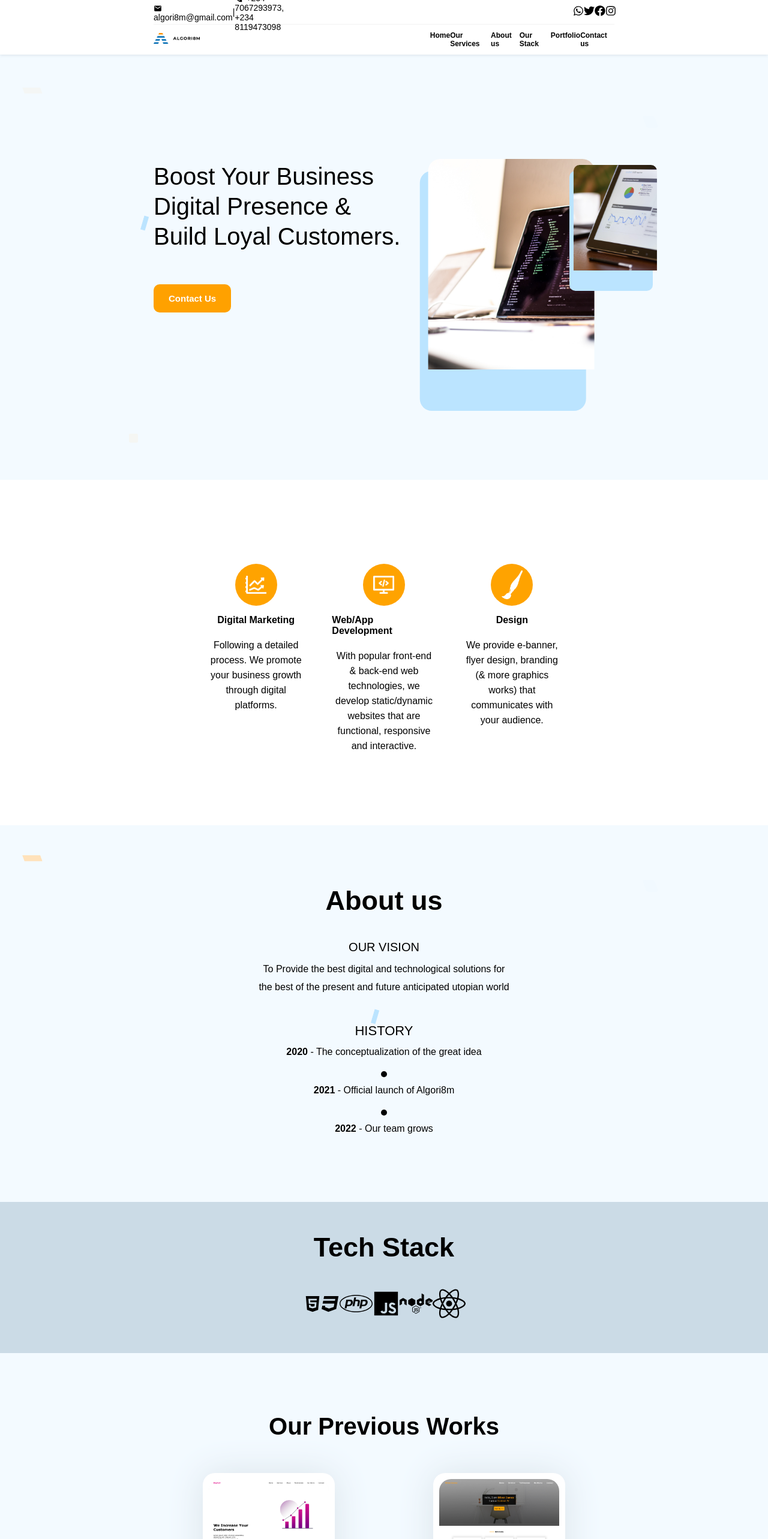
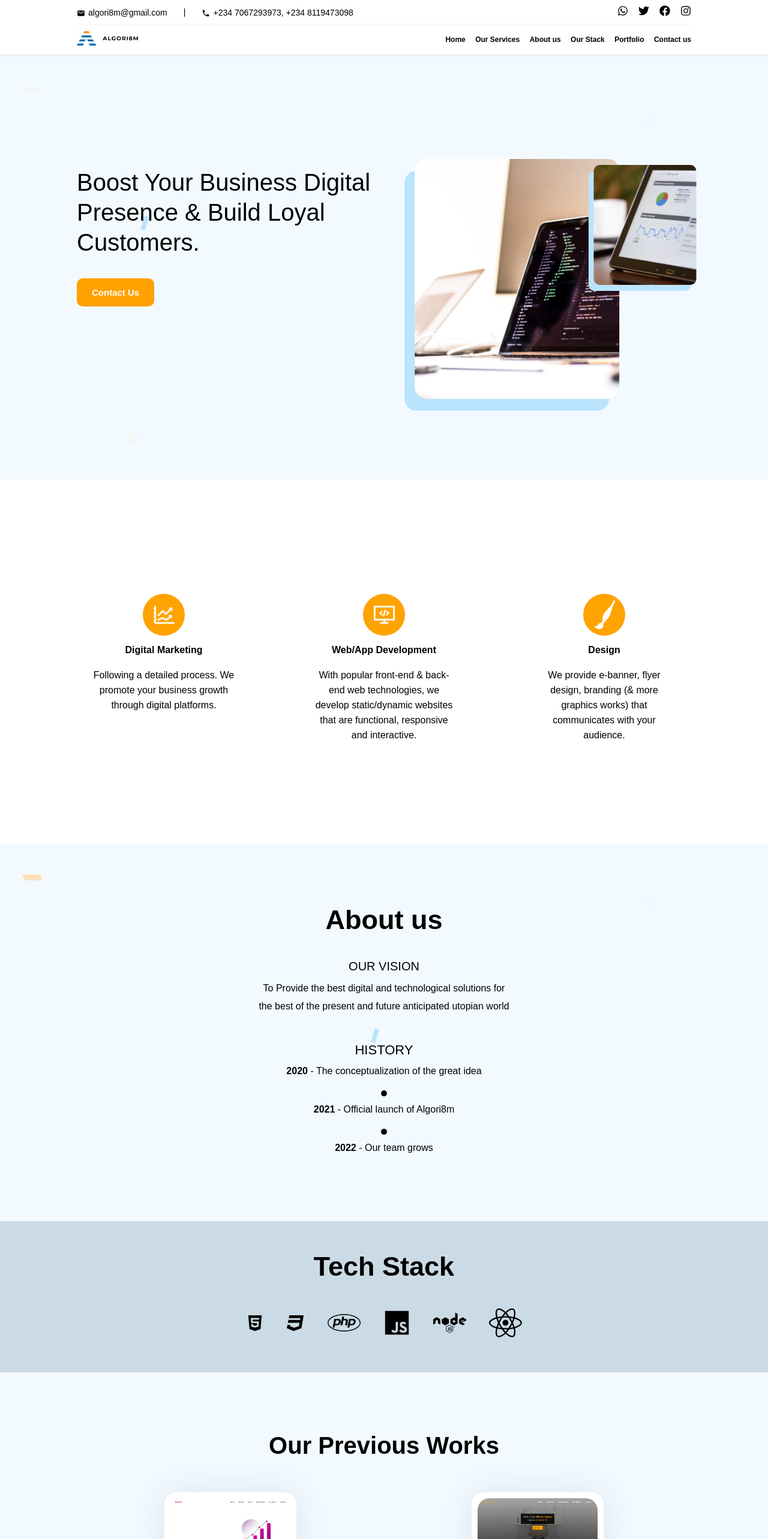
Before and after one commit to Algori8m/algori8mNew, a React (Create React App) app: page / in a window 1280 px wide. Shown: the top 2566 px of the page at 60% size. Built offline with nearby package versions, Linux system fonts and the light colour scheme.

Commit message:
Responsiveness Issues Resolved

```diff
--- a/src/components/AboutSection/aboutSection.css
+++ b/src/components/AboutSection/aboutSection.css
@@ -241,7 +241,7 @@ span.aboutAnime1 {
 
 
 
-@media screen and (max-width: 414px) {
+@media screen and (max-width: 500px) {
 
     .aboutSection{
         width: 100%;
--- a/src/components/Contactus/contactus.css
+++ b/src/components/Contactus/contactus.css
@@ -58,11 +58,24 @@
 }
 
 .contactUsList a p{
-    color: black;
+    color:   black;
 }
 
 
-@media screen and (max-width: 414px) {
+@media screen and (max-width: 1280px) {
+    .contactUs{
+        padding: 100px 10%;
+    }
+
+    .contactUsList li{
+        width: 180px;
+        box-sizing: border-box;
+    }
+
+}
+
+
+@media screen and (max-width: 500px) {
 
     .contactUs{
         width: 100%;
--- a/src/components/Footer/footer.css
+++ b/src/components/Footer/footer.css
@@ -1,27 +1,26 @@
-.footer{
+.footer {
   width: 100%;
   padding: 100px 20%;
   background-color: #f9f9f9;
   box-sizing: border-box;
 }
 
-.footerWrapper{
+.footerWrapper {
   width: 100%;
   display: flex;
   justify-content: space-around;
 }
 
-
-.quickLinksTitle{
+.quickLinksTitle {
   font-size: 25px;
   margin-bottom: 10px;
 }
 
-.quickLinksList{
+.quickLinksList {
   list-style: none;
 }
 
-.quickLinksList li{
+.quickLinksList li {
   margin-bottom: 10px;
   font-size: 14px;
   color: black;
@@ -29,53 +28,51 @@
   cursor: pointer;
 }
 
-
-.footerLogo img{
-    margin-top: 30px;
+.footerLogo img {
   width: 120px;
 }
 
-
-.socialMediaTitle{
+.socialMediaTitle {
   margin-bottom: 10px;
 }
 
-.socialMediaList{
+.socialMediaList {
   list-style: none;
 }
 
-.socialMediaList li{
+.socialMediaList li {
   margin-bottom: 10px;
   font-size: 14px;
   font-weight: 500;
-
 }
 
-
-.socialMediaList a{
+.socialMediaList a {
   text-decoration: none;
   color: black;
 }
 
-.copyright{
+.copyright {
   width: 100%;
   margin: 50px 0 0;
   display: flex;
   justify-content: center;
 }
 
+@media screen and (max-width: 1280px) {
+  .footer {
+    padding: 100px 10%;
+  }
+}
 
-
-@media screen and (max-width: 414px) {
-
-    .footer{
+@media screen and (max-width: 500px) {
+  .footer {
     width: 100%;
-        padding: 100px 5%;
+    padding: 100px 8%;
     background-color: #f9f9f9;
     box-sizing: border-box;
   }
 
-    .footerWrapper{
+  .footerWrapper {
     width: 100%;
     display: flex;
     flex-direction: row;
@@ -83,72 +80,83 @@
     justify-content: flex-start;
   }
 
-    .footerWrapper div:first-child{
-        margin-right: 100px;
+  .footerWrapper div:first-child {
+    margin-right: 180px;
     margin-bottom: 50px;
   }
 
-
-    .quickLinksTitle{
+  .quickLinksTitle {
     font-size: 18px;
     margin-bottom: 10px;
   }
 
-    .quickLinksList{
+  .quickLinksList {
     list-style: none;
   }
 
-    .quickLinksList li{
+  .quickLinksList li {
     margin-bottom: 10px;
     font-size: 12px;
     font-weight: 500;
-
   }
 
-    .quickLinksList a{
+  .quickLinksList a {
     text-decoration: none;
     color: black;
   }
 
-    .footerLogo{
+  .footerLogo {
     margin-bottom: 40px;
   }
 
-    .footerLogo img{
+  .footerLogo img {
     margin-top: 30px;
     width: 60px;
   }
 
-
-    .socialMediaTitle{
+  .socialMediaTitle {
     font-size: 18px;
     margin-bottom: 10px;
   }
 
-    .socialMediaList{
+  .socialMediaList {
     list-style: none;
   }
 
-    .socialMediaList li{
+  .socialMediaList li {
     margin-bottom: 10px;
     font-size: 12px;
     font-weight: 500;
-
   }
 
-
-    .socialMediaList a{
+  .socialMediaList a {
     text-decoration: none;
     color: black;
   }
 
-    .copyright{
+  .copyright {
     width: 100%;
     margin: 50px 0 0;
     display: flex;
     justify-content: center;
   }
+}
 
+@media screen and (max-width: 414px) {
+  .footer {
+    width: 100%;
+    padding: 100px 5%;
+    background-color: #f9f9f9;
+    box-sizing: border-box;
+  }
 
+  .footerWrapper div:first-child {
+    margin-right: 150px;
+    margin-bottom: 50px;
+  }
 
+  .footerWrapper div:nth-child(2) {
+    margin-right: 0px;
+    margin-bottom: 50px;
   }
+}
--- a/src/components/HeroSection/heroSection.css
+++ b/src/components/HeroSection/heroSection.css
@@ -1,6 +1,6 @@
 .heroSection {
   width: 100%;
-    height: 100vh;
+  height: 800px;
   background-color: #f3faff;
   position: relative;
   overflow: hidden;
@@ -78,7 +78,6 @@ span.squareAnime1 {
   animation-duration: 30s;
   animation-fill-mode: forwards;
   animation-iteration-count: infinite;
-
 }
 
 @keyframes anime1 {
@@ -98,18 +97,16 @@ span.squareAnime1 {
   }
 }
 
-
-
 @keyframes anime2 {
   0% {
     left: 90%;
     top: 10%;
     opacity: 0;
-
-    }25%{
+  }
+  25% {
     top: 20%;
   }
-    50%{
+  50% {
     left: 50%;
     top: 80%;
   }
@@ -118,8 +115,6 @@ span.squareAnime1 {
     top: 10%;
   }
 }
-
-
 
 @keyframes anime3 {
   0% {
@@ -153,16 +148,13 @@ span.squareAnime1 {
   }
 
   50% {
-        transform: rotateZ(360deg) scale(.3);
+    transform: rotateZ(360deg) scale(0.3);
   }
 
   100% {
     transform: rotateZ(0deg) scale(1);
   }
 }
-
-
-
 
 .heroSectionContent {
   width: 100%;
@@ -188,7 +180,7 @@ span.squareAnime1 {
   font-size: 40px;
   line-height: 50px;
   font-weight: 500;
-    margin-bottom: 55px;
+  margin-bottom: 35px;
   display: flex;
 }
 
@@ -202,23 +194,21 @@ span.squareAnime1 {
   font-weight: 600;
   color: white;
   /* box-shadow: 1px 1px 25px #c7c7c7; */
-    transition-duration: .1s;
+  transition-duration: 0.1s;
 }
 
 button.heroSectionContactButton:hover {
   cursor: pointer;
 }
 
-
 button.heroSectionContactButton:active {
-    transform: scale(.85);
+  transform: scale(0.85);
 }
 
-.heroSectionContactLink{
+.heroSectionContactLink {
   text-decoration: none;
   color: white;
 }
-
 
 .heroSectionImageInfo {
   width: 50%;
@@ -276,10 +266,14 @@ button.heroSectionContactButton:active {
 }
 
 
+@media screen and (max-width: 1280px) {
 
+.heroSectionContent {
+    padding: 0 10% 0 10%;
+  }
+}
 
-@media screen and (max-width: 414px) {
-
+@media screen and (max-width: 500px) {
   .heroSectionMain {
     margin-top: 85px;
     height: 100%;
@@ -337,7 +331,6 @@ button.heroSectionContactButton:active {
     animation-duration: 30s;
     animation-fill-mode: forwards;
     animation-iteration-count: infinite;
-
   }
 
   @keyframes anime1 {
@@ -357,18 +350,16 @@ button.heroSectionContactButton:active {
     }
   }
 
-
-
   @keyframes anime2 {
     0% {
       left: 90%;
       top: 10%;
       opacity: 0;
-
-        }25%{
+    }
+    25% {
       top: 20%;
     }
-        50%{
+    50% {
       left: 50%;
       top: 80%;
     }
@@ -377,8 +368,6 @@ button.heroSectionContactButton:active {
       top: 10%;
     }
   }
-
-
 
   @keyframes anime3 {
     0% {
@@ -412,16 +401,13 @@ button.heroSectionContactButton:active {
     }
 
     50% {
-            transform: rotateZ(360deg) scale(.3);
+      transform: rotateZ(360deg) scale(0.3);
     }
 
     100% {
       transform: rotateZ(0deg) scale(1);
     }
   }
-
-
-
 
   .heroSectionContent {
     width: 100%;
@@ -462,18 +448,16 @@ button.heroSectionContactButton:active {
     font-weight: 600;
     color: white;
     /* box-shadow: 1px 1px 25px #c7c7c7; */
-        transition-duration: .1s;
+    transition-duration: 0.1s;
   }
 
   button.heroSectionContactButton:hover {
     cursor: pointer;
   }
 
-
   button.heroSectionContactButton:active {
-        transform: scale(.85);
+    transform: scale(0.85);
   }
-
 
   .heroSectionImageInfo {
     width: 100%;
--- a/src/components/PreviousProjects/previousProject.css
+++ b/src/components/PreviousProjects/previousProject.css
@@ -77,7 +77,21 @@
 }
 
 
-@media screen and (max-width: 414px) {
+
+
+
+@media screen and (max-width: 1280px) {
+    .previousProjects{
+        background-color: #f3faff;
+        padding: 100px 10% 150px;
+    }
+
+
+}
+
+
+
+@media screen and (max-width: 500px) {
 
     .previousProjects{
         background-color: #f3faffff;
@@ -119,7 +133,7 @@
         display: flex;
         flex-direction: column;
         align-items: center;
-        margin-bottom: 50px;
+        margin-bottom: 100px;
     }
 
 
--- a/src/components/ServiceSection/serviceSection.css
+++ b/src/components/ServiceSection/serviceSection.css
@@ -1,7 +1,7 @@
 .serviceSectionWrapper {
     width: 100%;
     box-sizing: border-box;
-    padding: 100px 25%;
+    padding: 150px 20%;
     /* background-color: #f3faff; */
     overflow: hidden;
 }
@@ -60,13 +60,20 @@
 }
 
 
+@media screen and (max-width: 1280px) {
+    .serviceSectionWrapper {
+        padding: 150px 10%;
+    }
+
+}
 
 
 
 
 
 
-@media screen and (max-width: 414px) {
+
+@media screen and (max-width: 500px) {
     .serviceSectionServices {
         width: 100%;
         display: flex;
--- a/src/components/TechStack/techStack.css
+++ b/src/components/TechStack/techStack.css
@@ -1,4 +1,4 @@
-.techStackSection{
+.techStackSection {
   width: 100%;
   padding: 50px 20% 50px;
   box-sizing: border-box;
@@ -8,12 +8,12 @@
   align-items: center;
 }
 
-.techStackSectionTitle{
+.techStackSectionTitle {
   margin-bottom: 40px;
   font-size: 45px;
 }
 
-.techStackList{
+.techStackList {
   width: 35%;
   display: flex;
   justify-content: space-between;
@@ -21,15 +21,27 @@
   /* flex-wrap: wrap; */
 }
 
-.techStackList li{
+.techStackList li {
   list-style: none;
   font-size: 20px;
 }
 
+@media screen and (max-width: 1280px) {
+  .techStackSection {
+    padding: 50px 10% 50px;
+  }
 
-@media screen and (max-width: 414px) {
+  .techStackList {
+    width: 45%;
+    display: flex;
+    justify-content: space-between;
+    align-items: center;
+    /* flex-wrap: wrap; */
+  }
+}
 
-    .techStackSection{
+@media screen and (max-width: 500px) {
+  .techStackSection {
     width: 100%;
     padding: 50px 5% 50px;
     box-sizing: border-box;
@@ -39,12 +51,12 @@
     align-items: center;
   }
 
-    .techStackSectionTitle{
+  .techStackSectionTitle {
     margin-bottom: 30px;
     font-size: 35px;
   }
 
-    .techStackList{
+  .techStackList {
     width: 55%;
     display: flex;
     flex-wrap: wrap;
@@ -52,11 +64,9 @@
     align-items: center;
   }
 
-    .techStackList li{
+  .techStackList li {
     list-style: none;
     font-size: 20px;
     margin: 15px;
   }
-
-
 }
--- a/src/components/TopBar/topBar.css
+++ b/src/components/TopBar/topBar.css
@@ -1,4 +1,4 @@
-.topBarMobile{
+.topBarMobile {
   display: none;
 }
 
@@ -15,7 +15,6 @@
   z-index: 5;
 }
 
-
 .topBarUpperSection {
   display: flex;
   justify-content: space-between;
@@ -28,7 +27,7 @@
 
 .topBarContactInfo {
   display: flex;
-    width: 30%;
+  width: 40%;
   align-items: center;
   justify-content: space-between;
 }
@@ -38,7 +37,6 @@
   margin-right: 5px;
   transform: translateY(18%);
 }
-
 
 .topBarSocialMedia {
   display: flex;
@@ -90,12 +88,27 @@
   cursor: pointer;
 }
 
+@media screen and (max-width: 1280px) {
+  .topBarWrapper {
+    padding: 0 10%;
+    width: 100%;
+  }
 
+
+.topBarContactInfo {
+    width: 45%;
+  }
+
+  .topBarSocialMedia {
+    width: 12%;
+  }
+
+
+}
 
 /* MOBILE */
 
-@media screen and (max-width: 414px) {
-
+@media screen and (max-width: 500px) {
   .topBarWrapper {
     display: none;
   }
@@ -120,7 +133,6 @@
     justify-content: space-between;
     align-items: center;
     position: absolute;
-
   }
 
   .topBarMobileLogoContainer {
@@ -142,7 +154,7 @@
     cursor: pointer;
   }
 
-    .topBarMobileNav{
+  .topBarMobileNav {
     display: flex;
     flex-direction: column;
     position: absolute;
@@ -152,7 +164,7 @@
     top: 0%;
     left: -100% !important;
     z-index: 20;
-        transition-duration: .5s;
+    transition-duration: 0.5s;
   }
 
   nav.topBarMobileNav.active {
@@ -208,18 +220,16 @@
     font-weight: 600;
   }
 
-
   .topBarMobileNavList li span {
     color: black;
     font-size: 14px;
     font-weight: 600;
   }
 
-
   .topBarMobileHr {
     width: 60%;
     margin: 40px auto 45px;
-        opacity: .5;
+    opacity: 0.5;
   }
 
   .topBarMobileSocialList {
@@ -238,5 +248,4 @@
     background-color: none;
     text-decoration: none;
   }
-
 }
```
Lines whose indentation alone changed are shown as unchanged.
